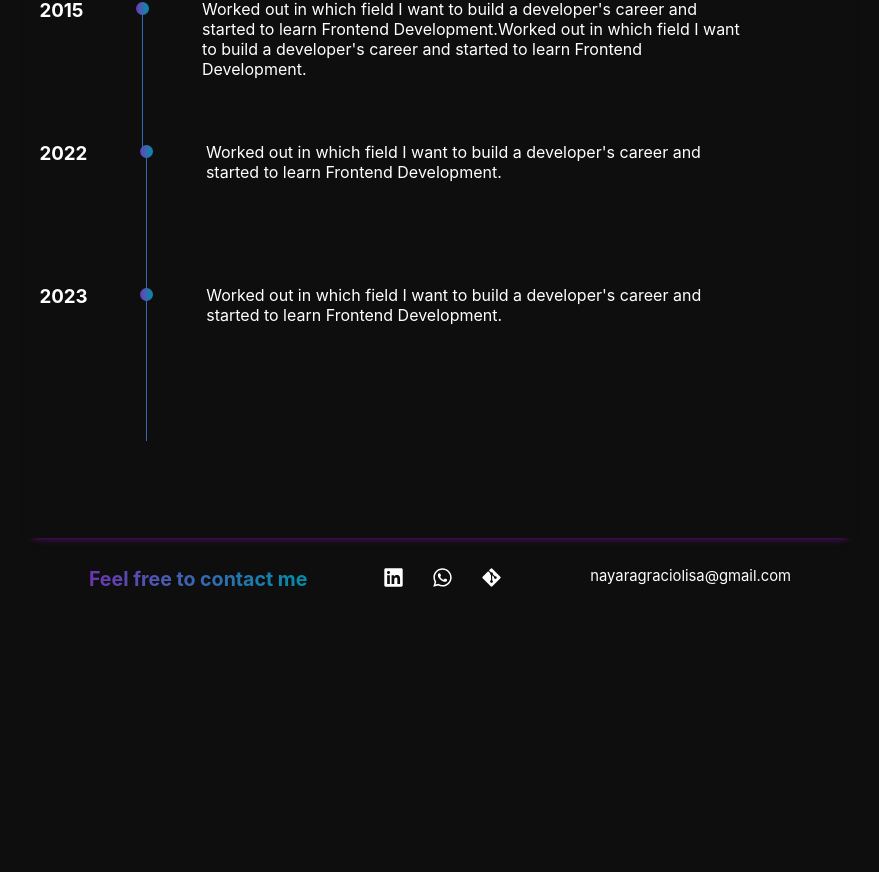
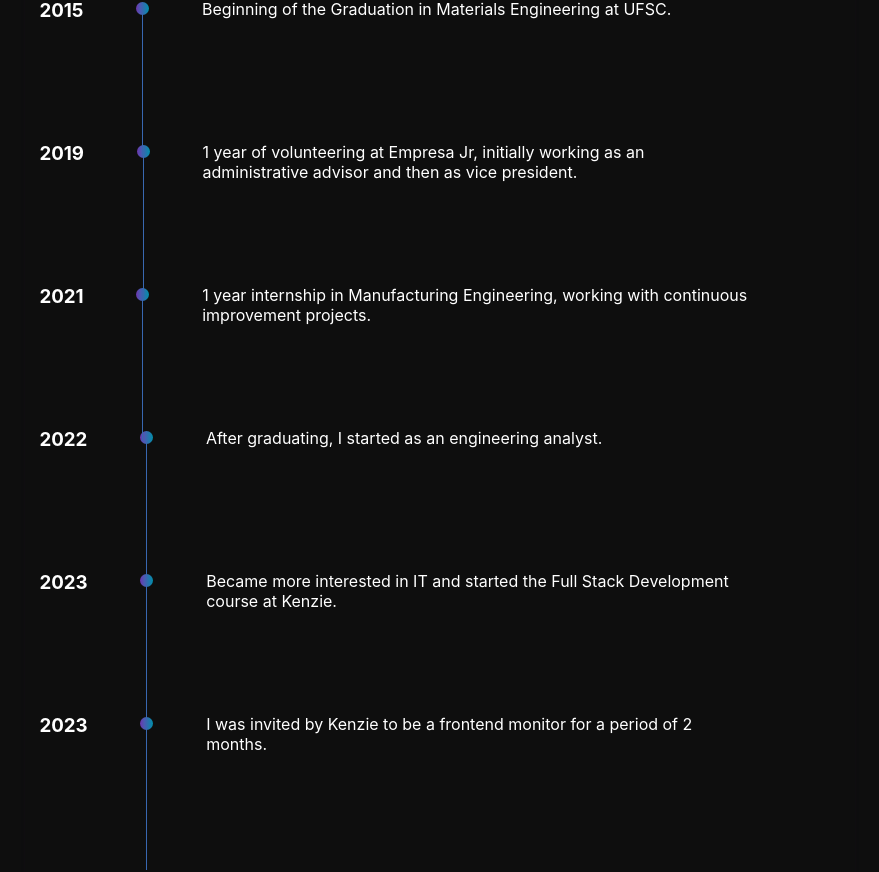
Before and after one commit to nayaragracioli/portfolio-nayaragracioli, a React (Vite) app: page / in a window 1280 px wide. Shown: the part 2320-3192 px from the top of the page, without its empty margins (200-1079 px from the left). Before the commit the page ends 2922 px from the top, so only its background shows below. Built offline with nearby package versions, Linux system fonts and the light colour scheme.

Commit message:
feat: Adding infos about me

```diff
--- a/src/components/AboutMe/index.jsx
+++ b/src/components/AboutMe/index.jsx
@@ -21,7 +21,31 @@ export const AboutMe = () => {
                                 <span className={Styles.experience__line}></span>
                             </div>
                             <div className={Styles.experience__text}>
-                                <p>Worked out in which field I want to build a developer's career and started to learn Frontend Development.Worked out in which field I want to build a developer's career and started to learn Frontend Development.</p>
+                                <p>Beginning of the Graduation in Materials Engineering at UFSC.</p>
+                            </div>
+                        </div>
+                        <div className={Styles.experience__data}>
+                            <div>
+                                <h3>2019</h3>
+                            </div>
+                            <div>
+                                <span className={Styles.experience__rounder}></span>
+                                <span className={Styles.experience__line}></span>
+                            </div>
+                            <div className={Styles.experience__text}>
+                                <p>1 year of volunteering at Empresa Jr, initially working as an administrative advisor and then as vice president.</p>
+                            </div>
+                        </div>
+                        <div className={Styles.experience__data}>
+                            <div>
+                                <h3>2021</h3>
+                            </div>
+                            <div>
+                                <span className={Styles.experience__rounder}></span>
+                                <span className={Styles.experience__line}></span>
+                            </div>
+                            <div className={Styles.experience__text}>
+                                <p>1 year internship in Manufacturing Engineering, working with continuous improvement projects.</p>
                             </div>
                         </div>
                         <div className={Styles.experience__data}>
@@ -33,7 +57,7 @@ export const AboutMe = () => {
                                 <span className={Styles.experience__line}></span>
                             </div>
                             <div className={Styles.experience__text}>
-                                <p>Worked out in which field I want to build a developer's career and started to learn Frontend Development.</p>
+                                <p>After graduating, I started as an engineering analyst.</p>
                             </div>
                         </div>
                         <div className={Styles.experience__data}>
@@ -45,7 +69,19 @@ export const AboutMe = () => {
                                 <span className={Styles.experience__line}></span>
                             </div>
                             <div className={Styles.experience__text}>
-                                <p>Worked out in which field I want to build a developer's career and started to learn Frontend Development.</p>
+                                <p>Became more interested in IT and started the Full Stack Development course at Kenzie.</p>
+                            </div>
+                        </div>
+                        <div className={Styles.experience__data}>
+                            <div>
+                                <h3>2023</h3>
+                            </div>
+                            <div>
+                                <span className={Styles.experience__rounder}></span>
+                                <span className={Styles.experience__line}></span>
+                            </div>
+                            <div className={Styles.experience__text}>
+                                <p>I was invited by Kenzie to be a frontend monitor for a period of 2 months.</p>
                             </div>
                         </div>
                     </div>
--- a/src/components/AboutMe/style.module.scss
+++ b/src/components/AboutMe/style.module.scss
@@ -3,7 +3,7 @@
         box-shadow: 0px 7px 8px -8px var(--color-secondary);
         width: 100%;
         max-width: 1200px;
-        height: 75vh;
+        height: 131vh;
         // margin-bottom: 2rem;
 
         .contactInfo {
@@ -112,7 +112,7 @@
 @media(min-width: 1366px) {
     .aboutMeBox {
         &>div {
-            height: 94vh;
+            height: 150vh;
         }
     }
 }
```
